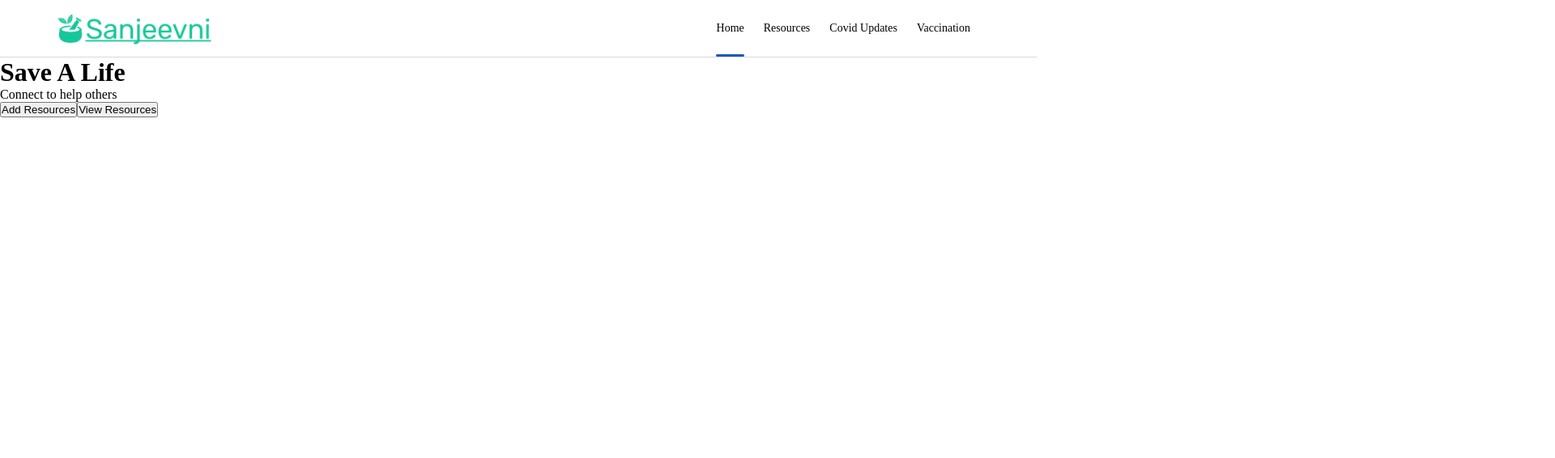
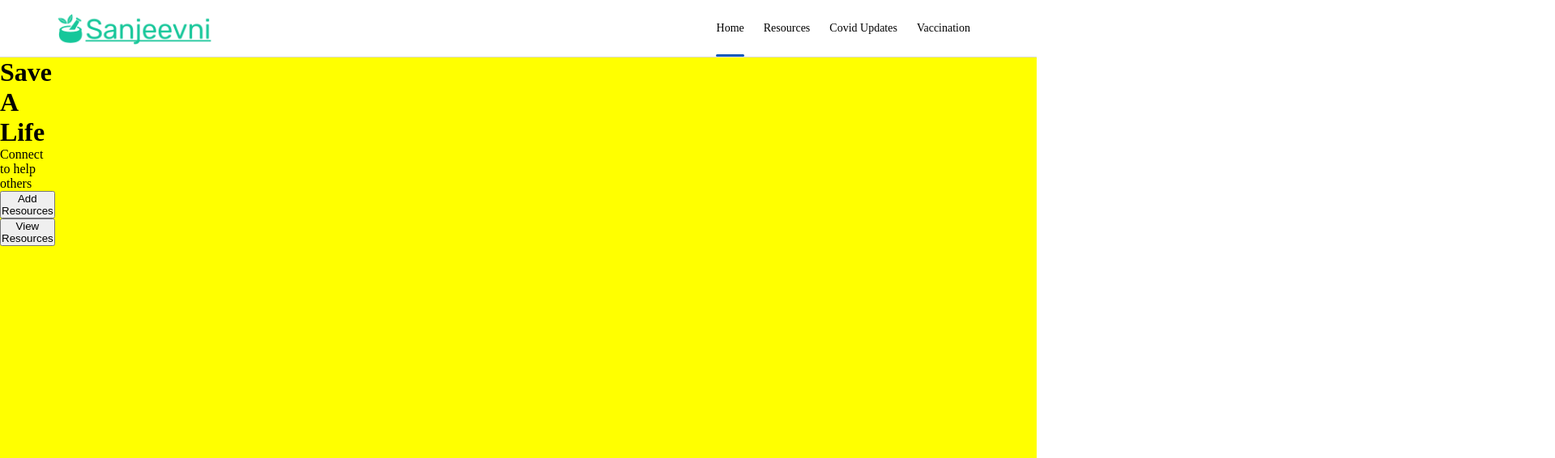
Before and after one commit to vice76/WebOCode, a React (Create React App) app: page / in a window 1280 px wide. Shown: the top 566 px of the page at 81% size, 1920 px wide, since content can reach past the window. Built offline with nearby package versions, Linux system fonts and the light colour scheme.

Commit message:
imported scss in main.scss

```diff
--- a/src/scss/main.scss
+++ b/src/scss/main.scss
@@ -9,3 +9,4 @@
 
 //components
 @import './components/header';
+@import './components/landing';
```
